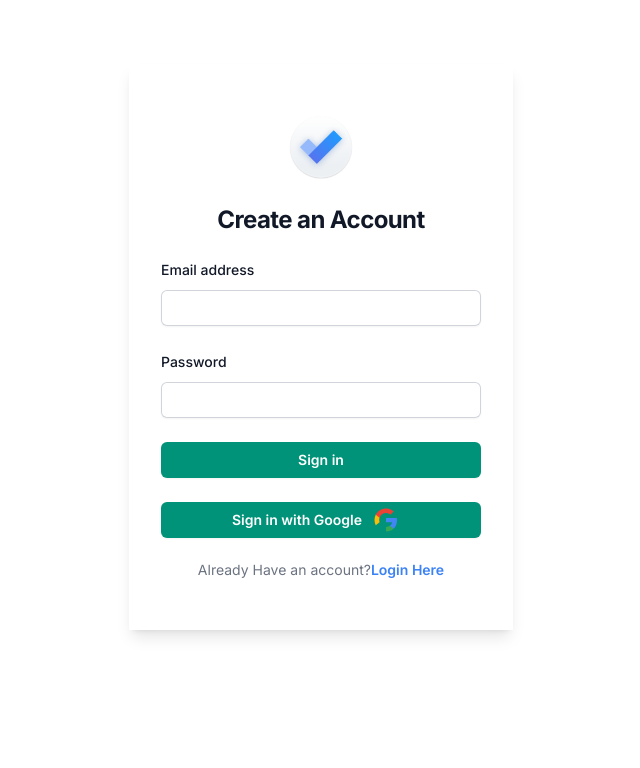
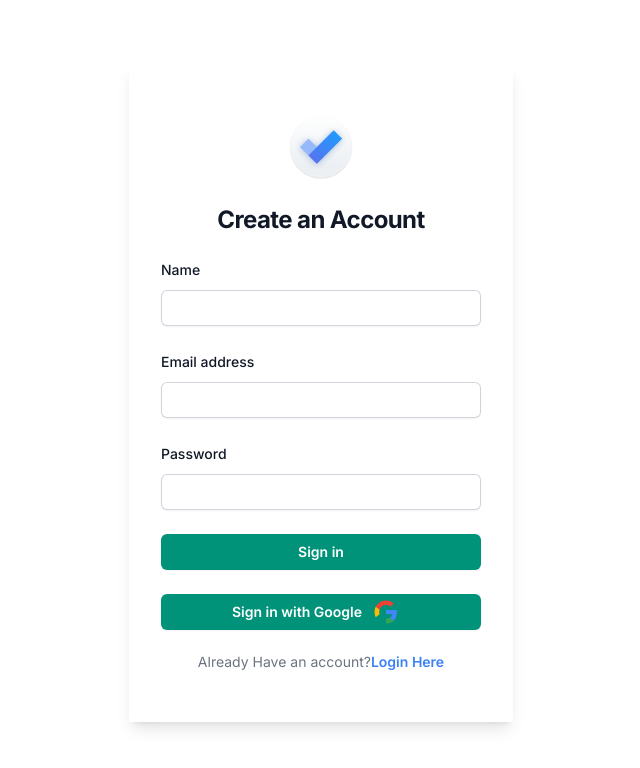
Before and after one commit to CodeWithRashed/dragable-next-todo, a Next.js app: page /signup in a window 1280 px wide. Shown: the top 768 px of the page, without its empty margins (319-959 px from the left). Built offline with nearby package versions, Linux system fonts and the light colour scheme.

Commit message:
saving email user to database

```diff
--- a/package.json
+++ b/package.json
@@ -9,6 +9,8 @@
     "lint": "next lint"
   },
   "dependencies": {
+    "axios": "^1.6.2",
+    "bcryptjs": "^2.4.3",
     "mongoose": "^8.0.3",
     "next": "14.0.4",
     "next-auth": "^4.24.5",
@@ -16,6 +18,7 @@
     "react-dom": "^18"
   },
   "devDependencies": {
+    "@types/bcryptjs": "^2.4.6",
     "@types/node": "^20",
     "@types/react": "^18",
     "@types/react-dom": "^18",
--- a/src/app/api/auth/[...nextauth]/options.ts
+++ b/src/app/api/auth/[...nextauth]/options.ts
@@ -3,6 +3,7 @@ import GoogleProvider from "next-auth/providers/google";
 import CredentialsProvider from "next-auth/providers/credentials";
 import User from "@/models/userModels";
 import { connect } from "@/db/dbConfig";
+import bcryptjs from "bcryptjs";
 export const options: NextAuthOptions = {
   providers: [
     GoogleProvider({
@@ -31,30 +32,31 @@ export const options: NextAuthOptions = {
       },
       async authorize(credentials: any): Promise<any | null> {
         try {
-          connect()
-          const { name, email, password } = credentials;
+          connect();
+          const { username, password } = credentials;
+
+
           // Find user by email in your MongoDB database
-          const user = await User.findOne({ email: email });
-
+          const user = await User.findOne({ email: username });
+          console.log(user)
           // If the user doesn't exist or the password is incorrect, return null
           if (!user) {
             return Promise.resolve({ error: "User Not Found" });
           }
-
-          return Promise.resolve(user);
+          if (user) {
+            const validPassword = await bcryptjs.compare(
+              password,
+              user.password
+            );
+            if (!validPassword) {
+              return Promise.resolve({ error: "Wrong Password" });
+            }
+            return Promise.resolve(user);
+          }
         } catch (err: any) {
           console.log("email auth error");
         }
 
-        // Find user by email in your MongoDB database
-        // const user = await User.findOne({ email: username });
-
-        // If the user doesn't exist or the password is incorrect, return null
-        // if (!user || !(await bcrypt.compare(password, user.password))) {
-        //   return null;
-        // }
-
-        // If authentication succeeds, return the user object
       },
     }),
   ],
--- /dev/null
+++ b/src/app/api/user/signup/route.ts
@@ -0,0 +1,49 @@
+import { connect } from "@/db/dbConfig";
+import User from "@/models/userModels";
+import { NextRequest, NextResponse } from "next/server";
+import bcryptjs from "bcryptjs";
+
+export async function POST(request: NextRequest) {
+  try {
+    connect()
+    //Get Body Data
+    const reqBody = await request.json();
+    console.log(reqBody);
+
+    //Check for Duplicate User
+    const dbUser = await User.findOne({ email: reqBody.email });
+
+    //Handle Existing User
+    if (dbUser) {
+      return NextResponse.json({ message: "User Already Exist!!" });
+    }
+
+    //Hash Password
+    const salt = await bcryptjs.genSalt(10);
+    const hashedPass = await bcryptjs.hash(reqBody.password, salt);
+
+    //Create New User
+    const newUser = new User({
+      name: reqBody.name,
+      email: reqBody.email,
+      password: hashedPass,
+    });
+
+    //Saving User
+    const saveUser = await newUser.save();
+
+
+    //Send Response
+    return NextResponse.json({ message: "User Created Successfully" });
+  } catch (err: any) {
+    console.log("signup error");
+    console.log(err);
+  }
+}
+
+export async function GET(request: NextRequest, response: NextResponse) {
+  return NextResponse.json(
+    { success: "Response From API Server" },
+    { status: 200 }
+  );
+}
--- a/src/app/login/page.tsx
+++ b/src/app/login/page.tsx
@@ -5,8 +5,8 @@ import { signIn } from 'next-auth/react';
 import { useSession } from "next-auth/react";
 import { useState } from "react";
 const Login = () => {
-  const [email, setEmail] = useState('rashed@gmail.com');
-  const [password, setPassword] = useState('1234567');
+  const [email, setEmail] = useState("");
+  const [password, setPassword] = useState("");
 
   const router = useRouter();
 const {data: session} = useSession()
@@ -70,7 +70,9 @@ tracking-tight text-gray-900"
                       id="email"
                       name="email"
                       type="email"
-                      autoComplete="email"
+                      onChange={(e) => {
+                        setPassword(e.target.value);
+                      }}
                       className="block w-full rounded-md border-0 py-1.5
 text-gray-900 shadow-sm ring-1 ring-inset ring-gray-300
 placeholder:text-gray-400 focus:ring-2 focus:ring-inset
@@ -94,7 +96,9 @@ focus:ring-bg-btn-primary-bg sm:text-sm sm:leading-6"
                       id="password"
                       name="password"
                       type="password"
-                      autoComplete="current-password"
+                      onChange={(e) => {
+                        setEmail(e.target.value);
+                      }}
                       className="block w-full rounded-md border-0 py-1.5
 text-gray-900 shadow-sm ring-1 ring-inset ring-gray-300 p
 placeholder:text-gray-400 focus:ring-2 focus:ring-inset
--- a/src/app/signup/page.tsx
+++ b/src/app/signup/page.tsx
@@ -1,8 +1,40 @@
 "use client";
+import axios from "axios";
 import Image from "next/image";
 import { useRouter } from "next/navigation";
+import { useState } from "react";
 const SignUp = () => {
-    const router = useRouter()
+  const router = useRouter();
+  const [isLoading, setIsLoading] = useState(false);
+  const [user, setUser] = useState({
+    name: "",
+    email: "",
+    password: "",
+  });
+
+  const handleSubmit = async (event: any) => {
+    event?.preventDefault();
+    try {
+      setIsLoading(true);
+      //Save User to Database
+      console.log(user);
+      const res = await axios.post("/api/user/signup", user);
+
+      if (res.status === 200) {
+        router.push("/login");
+
+        setUser({
+          name: "",
+          email: "",
+          password: "",
+        });
+
+        setIsLoading(false);
+      }
+    } catch (err) {
+      console.log(err);
+    }
+  };
   return (
     <div>
       <div className="flex justify-center mt-16">
@@ -24,7 +56,35 @@ tracking-tight text-gray-900"
             </div>
 
             <div className="mt-5 sm:mx-auto sm:w-full sm:max-w-sm">
-            <form className="space-y-6" action="#" method="POST">
+              <form
+                className="space-y-6"
+                onSubmit={() => {
+                  handleSubmit(event);
+                }}
+              >
+                <div>
+                  <label
+                    htmlFor="name"
+                    className="block text-sm font-medium leading-6 text-gray-900"
+                  >
+                    Name
+                  </label>
+                  <div className="mt-2">
+                    <input
+                      value={user.name}
+                      onChange={(e) => {
+                        setUser({ ...user, name: e.target.value });
+                      }}
+                      id="name"
+                      name="name"
+                      type="name"
+                      className="block w-full rounded-md border-0 py-1.5
+text-gray-900 shadow-sm ring-1 ring-inset ring-gray-300
+placeholder:text-gray-400 focus:ring-2 focus:ring-inset
+focus:ring-bg-btn-primary-bg sm:text-sm sm:leading-6"
+                    />
+                  </div>
+                </div>
                 <div>
                   <label
                     htmlFor="email"
@@ -34,10 +94,13 @@ tracking-tight text-gray-900"
                   </label>
                   <div className="mt-2">
                     <input
+                      value={user.email}
+                      onChange={(e) => {
+                        setUser({ ...user, email: e.target.value });
+                      }}
                       id="email"
                       name="email"
                       type="email"
-                    autoComplete="email"
                       className="block w-full rounded-md border-0 py-1.5
 text-gray-900 shadow-sm ring-1 ring-inset ring-gray-300
 placeholder:text-gray-400 focus:ring-2 focus:ring-inset
@@ -54,14 +117,16 @@ focus:ring-bg-btn-primary-bg sm:text-sm sm:leading-6"
                     >
                       Password
                     </label>
-
                   </div>
                   <div className="mt-2">
                     <input
+                      value={user.password}
+                      onChange={(e) => {
+                        setUser({ ...user, password: e.target.value });
+                      }}
                       id="password"
                       name="password"
                       type="password"
-                    autoComplete="current-password"
                       className="block w-full rounded-md border-0 py-1.5
 text-gray-900 shadow-sm ring-1 ring-inset ring-gray-300 p
 placeholder:text-gray-400 focus:ring-2 focus:ring-inset
@@ -71,14 +136,13 @@ focus:ring-bg-btn-primary-bg sm:text-sm sm:leading-6"
                 </div>
                 <div>
                   <button
-                  onClick={() => {
-                    router.push("/dashboard");
-                  }}
+                    type="submit"
                     className="flex w-full justify-center
 rounded-md bg-btn-primary-bg px-3 py-1.5 text-sm font-semibold leading-6
-text-white shadow-sm hover:bg-bgttext-btn-primary-bg/[.7] focus-visible:outline
+text-white shadow-sm hover:bg-text-btn-primary-bg/[.7] focus-visible:outline
 focus-visible:outline-2 focus-visible:outline-offset-2 focus-visible:outline-bg-btn-primary-bg"
                   >
+
                     Sign in
                   </button>
                 </div>
@@ -95,6 +159,7 @@ focus-visible:outline-offset-2 focus-visible:outline-bg-btn-primary-bg"
                       <span className="mx-3">
                         <svg
                           width="24"
+
                           height="24"
                           viewBox="0 0 24 24"
                           fill="none"
@@ -158,7 +223,7 @@ cursor-pointer"
         </div>
       </div>
     </div>
-  )
-}
+  );
+};
 
-export default SignUp
+export default SignUp;
```
Also changed, not shown: 1 other file (tests, documents, lock files or other folders). Lines whose indentation alone changed are shown as unchanged.
